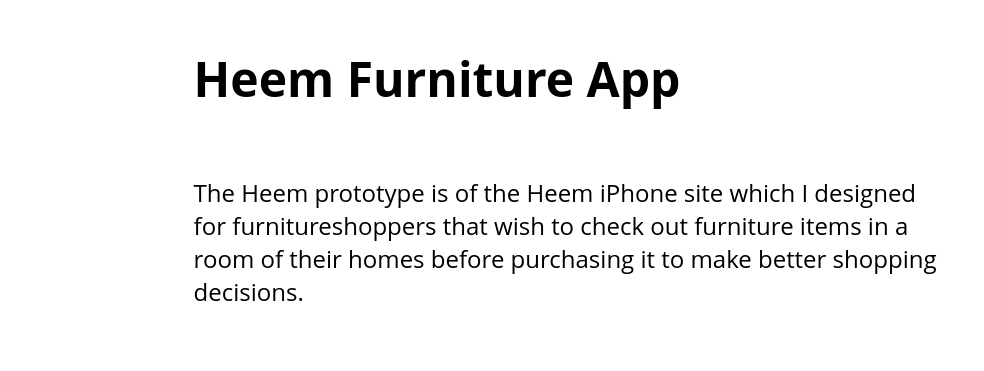
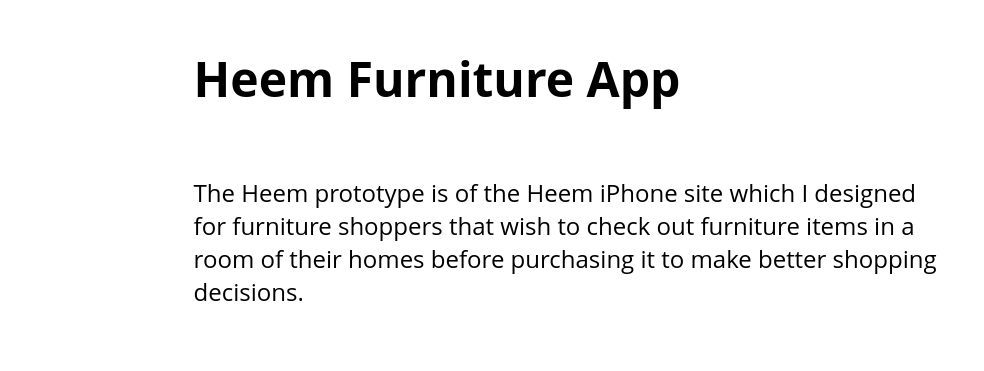
Before and after one commit to snehx5/my-portfolio, a website: page public/index.html in a window 1280 px wide. Shown: the part 2961-3332 px from the top of the page, 296-1280 px from the left. Drawn offline with Linux system fonts and the light colour scheme.

Commit message:
add changes

```diff
--- a/public/index.html
+++ b/public/index.html
@@ -102,7 +102,7 @@
   </div>
   <div id="heem-right-side">
   <a class="project" href="https://invis.io/2ZJQJMHXS7P"><h1>Heem Furniture App</h1></a>
-  <p>The Heem prototype is of the Heem iPhone site which I designed for furnitureshoppers that wish to check out furniture items in a room of their homes before purchasing it to make better
+  <p>The Heem prototype is of the Heem iPhone site which I designed for furniture shoppers that wish to check out furniture items in a room of their homes before purchasing it to make better
     shopping decisions.</p>
      <a href="heemcasestudy.html"><b>Heem</b> Case Study</a>
   </div>
```
